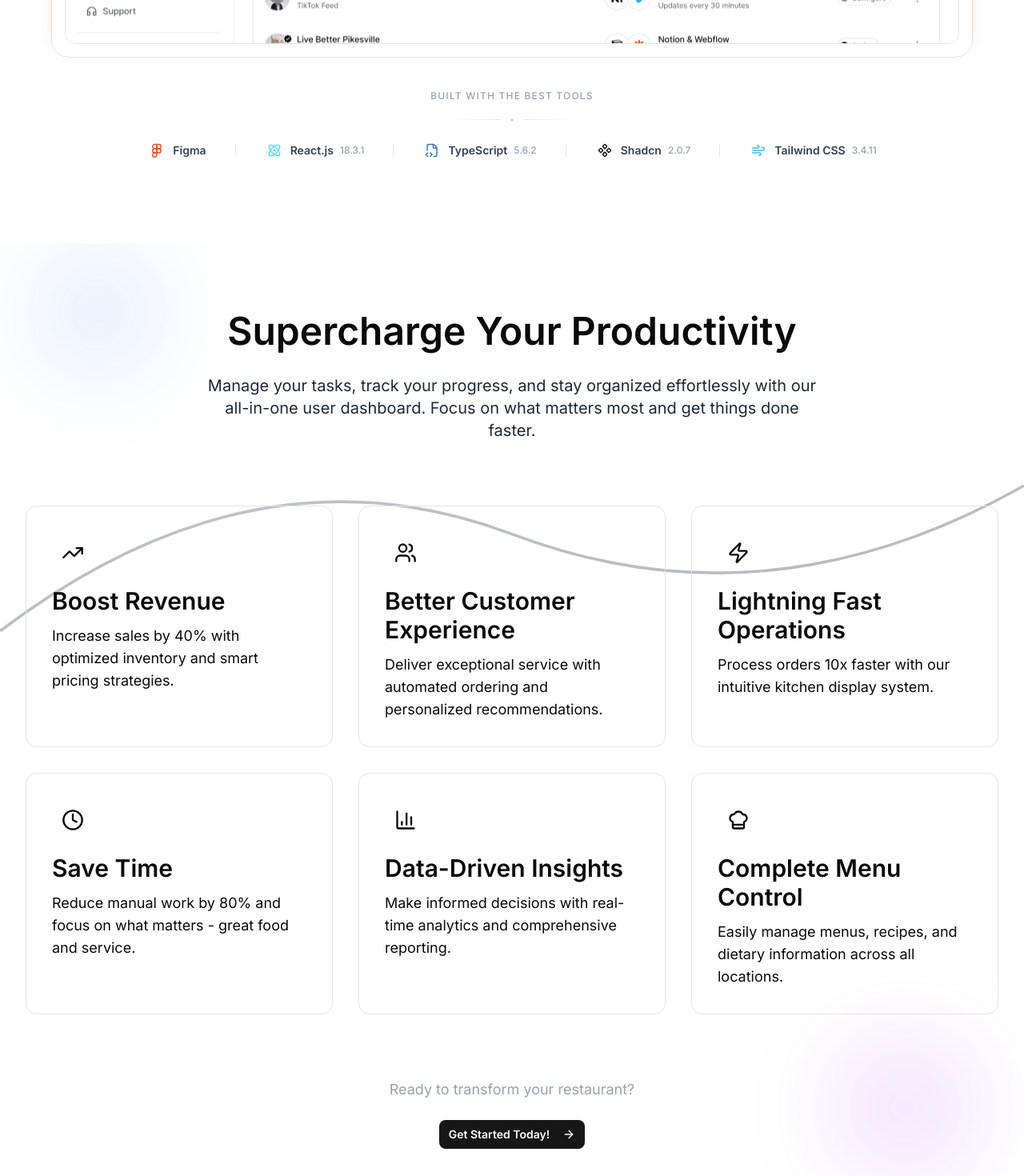
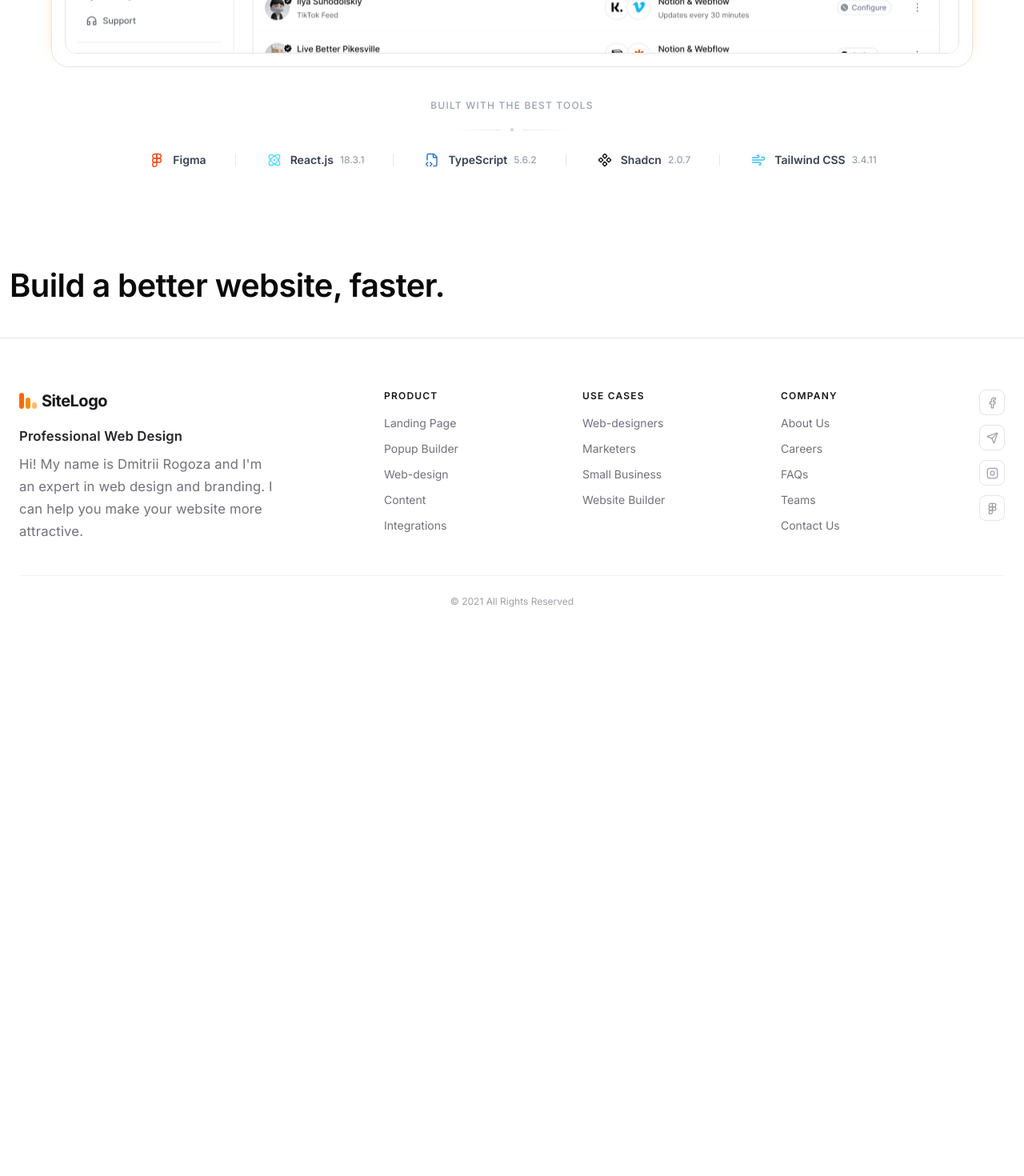
Before and after one commit to BurhanChughtai20/Frontend-Task, a React (Vite) app: page / in a window 1280 px wide. Shown: the part 1180-2650 px from the top of the page at 80% size. After the commit the page ends 2004 px from the top, so only its background shows below. Built offline with nearby package versions, Linux system fonts and the light colour scheme.

Commit message:
code-pushed

```diff
--- a/src/components/DynamicContent.tsx
+++ b/src/components/DynamicContent.tsx
@@ -13,35 +13,35 @@ interface DynamicContentProps<T extends ElementType> {
   data?: DynamicContentData
   className?: string
 }
+const defaultClasses: Record<string, string> = {
+  h1:   "text-fluid-h1 font-extrabold text-foreground",
+  h2:   "text-fluid-h2 font-bold text-foreground",
+  h3:   "text-fluid-h3 font-semibold text-foreground",
+  h4:   "text-fluid-h4 font-semibold text-foreground",
+  h5:   "text-fluid-h5 font-medium text-foreground",
+  h6:   "text-fluid-h6 font-medium text-foreground",
+  p:    "text-fluid-p font-normal text-muted-foreground",
+  span: "text-fluid-p font-normal text-muted-foreground inline",
+}
 
 export const DynamicContent = <T extends ElementType = "p">({
   as,
   data,
   className = "",
   ...props
-}: DynamicContentProps<T> & Omit<ComponentPropsWithoutRef<T>, "as" | "children">) => {
+}: DynamicContentProps<T> &
+  Omit<ComponentPropsWithoutRef<T>, "as" | "children">) => {
   const Component = (as || "p") as ElementType
 
   if (!data) return null
 
-  const defaultClasses: Record<string, string> = {
-    h1: "text-4xl font-bold leading-tight text-heading md:text-5xl lg:text-6xl",
-    h2: "text-3xl font-semibold leading-snug text-heading md:text-4xl",
-    h3: "text-2xl font-semibold text-heading md:text-3xl",
-    h4: "text-xl font-medium text-heading md:text-2xl",
-    h5: "text-lg font-medium text-heading",
-    h6: "text-base font-medium text-heading",
-    p: "text-base text-body md:text-lg",
-    span: "inline text-body",
-  }
-
   const tagKey = typeof as === "string" ? as : "p"
-  const baseClass = defaultClasses[tagKey] || "text-base text-body"
+  const baseClass = defaultClasses[tagKey] ?? "text-fluid-p text-muted-foreground"
 
   const items = Array.isArray(data) ? data : [data]
 
   return (
-    <Component className={`${baseClass} ${className}`} {...props}>
+    <Component className={`${baseClass} ${className}`.trim()} {...props}>
       {items.map((item, index) => {
         if (typeof item === "string") {
           return <Fragment key={index}>{item}</Fragment>
@@ -50,9 +50,12 @@ export const DynamicContent = <T extends ElementType = "p">({
         return (
           <span
             key={index}
-            className={`${item.highlight ? "text-primary font-bold" : ""} ${
-              item.className ?? ""
-            }`}
+            className={[
+              item.highlight ? "text-primary font-bold" : "",
+              item.className ?? "",
+            ]
+              .filter(Boolean)
+              .join(" ")}
           >
             {item.text}
           </span>
--- a/src/components/homepage/FeatureCard.tsx
+++ b/src/components/homepage/FeatureCard.tsx
@@ -1,150 +1,14 @@
-import { motion } from "framer-motion";
-import featureData from "../../data/featureData.json";
-import { ChefHat, TrendingUp, Users, Zap, BarChart3, Clock, ArrowRight } from "lucide-react";
-import DynamicContent from "../DynamicContent";
-import { Button } from "../ui/button";
+import DynamicContent from "../DynamicContent"
 
-const iconMap: Record<string, React.ElementType> = {
-  TrendingUp,
-  Users,
-  Zap,
-  Clock,
-  BarChart3,
-  ChefHat,
-};
-
-const classes = {
-  container: "relative w-full py-12 sm:py-16 md:py-20 overflow-hidden transition-colors duration-300",
-  backgroundSvg: "absolute top-0 left-0 w-full h-full hidden md:block opacity-30",
-  floatingOrb1: "absolute top-10 left-10 w-32 h-32 rounded-full bg-blue-500 blur-3xl opacity-20",
-  floatingOrb2: "absolute bottom-20 right-10 w-40 h-40 rounded-full bg-purple-500 blur-3xl opacity-20",
-  mainContainer: "relative z-10 max-w-7xl flex flex-col items-center justify-center mx-auto px-4 sm:px-6 lg:px-8",
-  headerContainer: "text-center mb-12 sm:mb-16 md:mb-20",
-  titleBase: "text-3xl sm:text-4xl md:text-5xl font-bold mb-4 sm:mb-6 leading-tight",
-  descriptionContainer: "text-base sm:text-lg md:text-xl text-gray-800 max-w-3xl mx-auto",
-  capabilitiesGrid: "grid grid-cols-1 sm:grid-cols-2 lg:grid-cols-3 gap-6 sm:gap-8 w-full",
-  capabilityCard: "group relative p-6 sm:p-8 rounded-xl bg-gradient-to-br transition-all duration-300 overflow-hidden border hover:shadow-lg",
-  cardBackground: "absolute inset-0 bg-gradient-to-br from-blue-800/0 to-purple-500/0 group-hover:from-gray-800/10 group-hover:to-white-700/10 transition-all duration-300",
-  cardContent: "relative z-10",
-  iconContainer: "mb-4 inline-flex p-3 rounded-lg transition-all duration-300",
-  cardTitle: "text-lg sm:text-xl font-semibold mb-3 transition-colors duration-300",
-  cardDescription: "text-sm sm:text-base transition-colors duration-300",
-  hoverIndicator: "absolute bottom-0 left-0 h-1 bg-gradient-to-r from-gray-800 to-black",
-  ctaContainer: "mt-12 sm:mt-16 md:mt-20 text-center",
-  ctaText: "text-gray-400 text-base sm:text-lg mb-6",
-  ctaButtonWrapper: "inline-block",
-  ctaButton: "text-sm sm:text-sm font-semibold px-8 sm:px-10 py-3 sm:py-4 hover:shadow-lg transition-shadow duration-300 flex items-center space-x-2",
-};
-
-const containerVariants = {
-  hidden: { opacity: 0 },
-  visible: { opacity: 1, transition: { staggerChildren: 0.1, delayChildren: 0.2 } },
-};
-
-const itemVariants = {
-  hidden: { opacity: 0, y: 20 },
-  visible: { opacity: 1, y: 0, transition: { duration: 0.5 } },
-};
-
-const FeatureCard: React.FC = () => {
-  const { titles, descriptions, capabilities, cta } = featureData;
+const FeatureCard = () => {
 
   return (
-    <div className={classes.container}>
-      <svg className={classes.backgroundSvg} viewBox="0 0 100 100" preserveAspectRatio="none">
-        <defs>
-          <linearGradient id="lineGradient" x1="0%" y1="0%" x2="100%" y2="100%">
-            <stop offset="0%" stopColor="#374151" />
-            <stop offset="50%" stopColor="#1f2937" />
-            <stop offset="100%" stopColor="#111827" />
-          </linearGradient>
-        </defs>
-        <path d="M0,40 Q25,20 50,30 T100,25" stroke="url(#lineGradient)" strokeWidth="0.3" fill="transparent" />
-      </svg>
-
-      <motion.div
-        className={classes.floatingOrb1}
-        animate={{ x: [0, 30, 0], y: [0, -30, 0] }}
-        transition={{ duration: 8, repeat: Infinity, ease: "easeInOut" }}
-      />
-      <motion.div
-        className={classes.floatingOrb2}
-        animate={{ x: [0, -30, 0], y: [0, 30, 0] }}
-        transition={{ duration: 10, repeat: Infinity, ease: "easeInOut" }}
-      />
-
-      <div className={classes.mainContainer}>
-        <motion.div
-          className={classes.headerContainer}
-          initial={{ opacity: 0, y: 20 }}
-          whileInView={{ opacity: 1, y: 0 }}
-          transition={{ duration: 0.6 }}
-          viewport={{ once: true }}
-        >
-          {titles.map((title, idx) => (
-            <DynamicContent key={idx} as="h2" className={classes.titleBase} data={title} />
-          ))}
-
-          {descriptions.map((desc, idx) => (
-            <DynamicContent key={idx} as="p" className={classes.descriptionContainer} data={desc} />
-          ))}
-        </motion.div>
-
-        <motion.div
-          className={classes.capabilitiesGrid}
-          variants={containerVariants}
-          initial="hidden"
-          whileInView="visible"
-          viewport={{ once: true, margin: "-100px" }}
-        >
-          {capabilities.map((capability, idx) => {
-            const IconComponent = iconMap[capability.icon];
-            return (
-              <motion.div
-                key={idx}
-                variants={itemVariants}
-                whileHover={{ y: -5, transition: { duration: 0.3 } }}
-                className={classes.capabilityCard}
-              >
-                <div className={classes.cardBackground} />
-                <div className={classes.cardContent}>
-                  <motion.div
-                    initial={{ scale: 1, rotate: 0 }}
-                    whileHover={{ scale: 1.1, rotate: 5 }}
-                    transition={{ duration: 0.3 }}
-                    className={classes.iconContainer}
-                  >
-                    <IconComponent size={28} />
-                  </motion.div>
-
-                  <DynamicContent as="h3" className={classes.cardTitle} data={capability.title} />
-
-                  <DynamicContent as="p" className={classes.cardDescription} data={capability.description} />
-
-                  <motion.div initial={{ opacity: 0, width: 0 }} whileHover={{ opacity: 1, width: "100%" }} transition={{ duration: 0.3 }} className={classes.hoverIndicator} />
-                </div>
-              </motion.div>
-            );
-          })}
-        </motion.div>
-        <motion.div
-          className={classes.ctaContainer}
-          initial={{ opacity: 0, y: 20 }}
-          whileInView={{ opacity: 1, y: 0 }}
-          transition={{ duration: 0.6, delay: 0.2 }}
-          viewport={{ once: true }}
-        >
-          <DynamicContent as="p" className={classes.ctaText} data={cta.text} />
-          <motion.div whileHover={{ scale: 1.05 }} whileTap={{ scale: 0.95 }} className={classes.ctaButtonWrapper}>
-             <Button size="default" variant="default" className={classes.ctaButton}>
-      <span>{cta.buttonText}</span>
-      <ArrowRight className="w-4 h-4" />
-    </Button>
-          </motion.div>
-        </motion.div>
+    <div className="my-2 md:my-10 md:py10 w-full">
+      <div className="flex items-center justify-center md:justify-start">
+      <DynamicContent as="h3" data={"Build a better website, faster."} />
       </div>
     </div>
-  );
-};
+  )
+}
 
-export default FeatureCard;
+export default FeatureCard
--- a/src/components/homepage/Hero.tsx
+++ b/src/components/homepage/Hero.tsx
@@ -8,18 +8,18 @@ import TechStackBanner from "./TechStackBanner";
 
 const classes = {
   container:
-    "relative mx-auto my-10 flex max-w-7xl flex-col items-center justify-center",
-  contentWrapper: "px-4 py-10 md:pt-20",
+    " my-10 flex flex-col items-center justify-center",
+  contentWrapper: "py-10 md:pt-20",
   heading:
     "relative z-10 mx-auto max-w-4xl py-4 text-center text-2xl font-bold md:text-4xl lg:text-7xl bg-gradient-to-r from-black to-gray-400 text-transparent bg-clip-text",
-  headingWord: "mr-2 inline-block text-black",
+  headingWord: " inline-block text-black",
   introContainer:
     "relative z-10 mx-auto max-w-xl py-4 text-center text-lg font-normal",
   introText: "text-sm sm:text-base text-gray-600",
   statsContainer:
     "relative z-10 py-4 flex flex-wrap items-center justify-center gap-5",
   statsInner: "flex justify-center items-center gap-y-3",
-  statItem: "mx-4 text-center",
+  statItem: "sm:mx-4 text-center",
   statTitle: "text-xs sm:text-sm font-semibold text-gray-600",
   statNumber: "text-sm sm:text-base text-gray-600 font-medium",
   buttonsContainer:
@@ -80,7 +80,7 @@ export function HeroSection() {
             {stats.map((item, index: number) => (
               <div key={index} className={classes.statItem}>
                 <DynamicContent
-                  as="h5"
+                  as="p"
                   className={classes.statTitle}
                   data={item.title}
                 />
--- a/src/components/homepage/TechStackBanner.tsx
+++ b/src/components/homepage/TechStackBanner.tsx
@@ -4,7 +4,7 @@ import type { Tool } from "../../types/TechStackBanner.type";
 
 const classes = {
   wrapper:
-    "relative z-10 w-full mt-10 px-4 pb-6",
+    "relative z-10 w-full mt-10 md:pb-10",
   label:
     "text-center text-xs font-medium tracking-widest uppercase text-gray-400 mb-5",
   dividerRow:
--- a/src/components/navbar/Navbar.tsx
+++ b/src/components/navbar/Navbar.tsx
@@ -10,7 +10,7 @@ import { Link } from "react-router-dom";
 
 const tw = {
   nav: "fixed top-0 left-0 right-0 z-50 bg-white border-b border-gray-100 shadow-sm",
-  inner: "max-w-7xl mx-auto px-4 sm:px-6 lg:px-8 h-16 flex items-center justify-between",
+  inner: "max-w-7xl mx-auto px-4 h-16 flex items-center justify-between ",
   logo: "flex items-center gap-3 font-semibold text-gray-900 text-[15px] tracking-tight select-none",
   logoBarsWrapper: "flex items-end gap-1",
   desktopNav: "hidden md:flex items-center gap-1",
@@ -38,6 +38,9 @@ export default function Navbar() {
 
   return (
     <header className={tw.nav}>
+      <div>
+
+      </div>
       <div className={tw.inner}>
         <BrandLogo />
 
--- a/src/index.css
+++ b/src/index.css
@@ -2,9 +2,41 @@
 @import "tw-animate-css";
 @import "shadcn/tailwind.css";
 
+/* ─────────────────────────────────────────────
+   Fluid Typography CSS Variables
+   Scales smoothly from 320px → 1440px viewport
+   using clamp(min, fluid-mid, max)
+   ───────────────────────────────────────────── */
 :root {
   --font-sans: 'Inter', 'Roboto', system-ui, -apple-system, BlinkMacSystemFont,
     'Segoe UI', Roboto, 'Helvetica Neue', Arial, sans-serif;
+
+  /* Fluid font sizes */
+  --text-fluid-h1: clamp(2rem, 1.1rem + 4vw, 4.5rem);       /* 32px → 72px */
+  --text-fluid-h2: clamp(1.625rem, 1rem + 2.8vw, 3.25rem);  /* 26px → 52px */
+  --text-fluid-h3: clamp(1.375rem, 0.9rem + 2vw, 2.5rem);   /* 22px → 40px */
+  --text-fluid-h4: clamp(1.125rem, 0.75rem + 1.4vw, 2rem);  /* 18px → 32px */
+  --text-fluid-h5: clamp(1rem, 0.75rem + 0.9vw, 1.5rem);    /* 16px → 24px */
+  --text-fluid-h6: clamp(0.875rem, 0.7rem + 0.6vw, 1.25rem);/* 14px → 20px */
+  --text-fluid-p:  clamp(0.9rem, 0.8rem + 0.3vw, 1.125rem); /* ~14.4px → 18px */
+
+  /* Fluid line-heights */
+  --leading-fluid-h1: 1.1;
+  --leading-fluid-h2: 1.15;
+  --leading-fluid-h3: 1.25;
+  --leading-fluid-h4: 1.3;
+  --leading-fluid-h5: 1.4;
+  --leading-fluid-h6: 1.45;
+  --leading-fluid-p:  1.7;
+
+  /* Fluid letter-spacing */
+  --tracking-fluid-h1: -0.03em;
+  --tracking-fluid-h2: -0.025em;
+  --tracking-fluid-h3: -0.015em;
+  --tracking-fluid-h4: -0.01em;
+  --tracking-fluid-h5: -0.005em;
+  --tracking-fluid-h6: 0em;
+  --tracking-fluid-p:  0.01em;
 }
 
 *,
@@ -36,6 +68,49 @@ body {
 @layer base {
   body {
     @apply font-sans;
+  }
+}
+
+/* ─────────────────────────────────────────────
+   Fluid Typography Utility Classes
+   Use these on any element via className
+   ───────────────────────────────────────────── */
+@layer utilities {
+  /* Fluid heading & body text sizes */
+  .text-fluid-h1 {
+    font-size: var(--text-fluid-h1);
+    line-height: var(--leading-fluid-h1);
+    letter-spacing: var(--tracking-fluid-h1);
+  }
+  .text-fluid-h2 {
+    font-size: var(--text-fluid-h2);
+    line-height: var(--leading-fluid-h2);
+    letter-spacing: var(--tracking-fluid-h2);
+  }
+  .text-fluid-h3 {
+    font-size: var(--text-fluid-h3);
+    line-height: var(--leading-fluid-h3);
+    letter-spacing: var(--tracking-fluid-h3);
+  }
+  .text-fluid-h4 {
+    font-size: var(--text-fluid-h4);
+    line-height: var(--leading-fluid-h4);
+    letter-spacing: var(--tracking-fluid-h4);
+  }
+  .text-fluid-h5 {
+    font-size: var(--text-fluid-h5);
+    line-height: var(--leading-fluid-h5);
+    letter-spacing: var(--tracking-fluid-h5);
+  }
+  .text-fluid-h6 {
+    font-size: var(--text-fluid-h6);
+    line-height: var(--leading-fluid-h6);
+    letter-spacing: var(--tracking-fluid-h6);
+  }
+  .text-fluid-p {
+    font-size: var(--text-fluid-p);
+    line-height: var(--leading-fluid-p);
+    letter-spacing: var(--tracking-fluid-p);
   }
 }
 
--- a/src/layout/MainLayout.tsx
+++ b/src/layout/MainLayout.tsx
@@ -5,7 +5,7 @@ type Props = { children: ReactNode };
 
 export default function MainLayout({ children }: Props) {
   return (
-    <div>
+    <div className="max-w-7xl mx-auto relative">
       <Navbar />
       <main>{children}</main>
       <Footer />
--- a/src/pages/Home.tsx
+++ b/src/pages/Home.tsx
@@ -2,10 +2,10 @@ import { FeaturedCard, HeroSection } from "../shared"
 
 const Home = () => {
   return (
-    <>
+    <div className="mx-3">
      <HeroSection/>
      <FeaturedCard/>
-    </>
+    </div>
   )
 }
 
```
